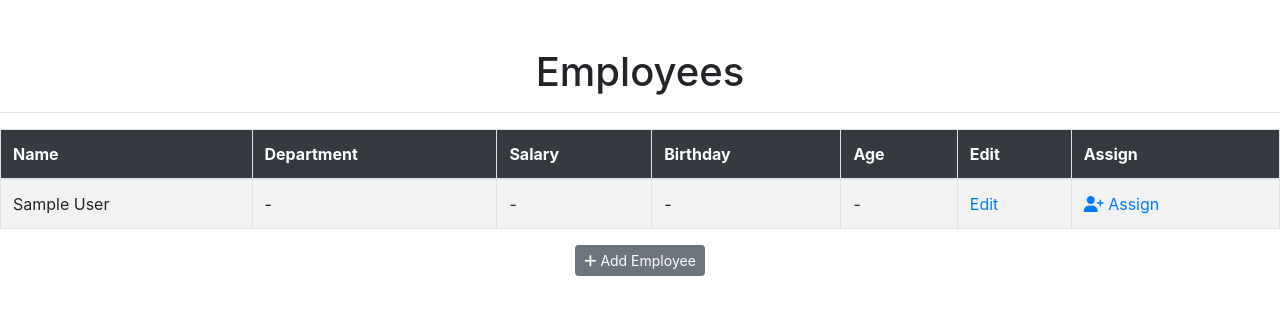
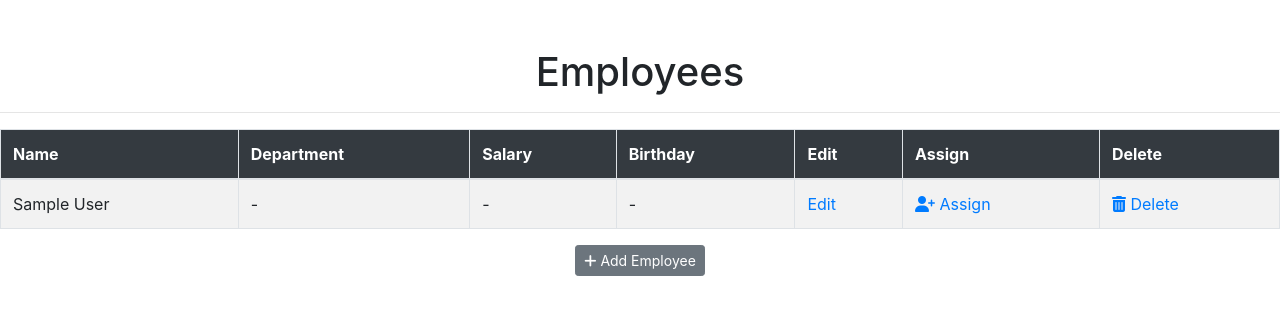
Before and after one commit to Xckannyem/epam-winter-2021-final-project, a Flask app: page /employees in a window 1280 px wide. Shown: the part 56-371 px from the top of the page. Run offline with Flask 2, Linux system fonts and the light colour scheme; the visitor is signed in with stand-in values (Sample User, id 1); data comes from the database, SQL or seed files in the repository; some libraries are stand-ins or nearby versions.

Commit message:
remove age column, add delete

```diff
--- a/department_app/templates/employees/employees.html
+++ b/department_app/templates/employees/employees.html
@@ -18,9 +18,9 @@ Employees
             <th> Department </th>
             <th> Salary </th>
             <th> Birthday </th>
-            <th> Age </th>
             <th> Edit </th>
             <th> Assign </th>
+            <th> Delete </th>
           </tr>
           </thead>
           <tbody>
@@ -49,19 +49,18 @@ Employees
                 {% endif %}
               </td>
               <td>
-                {% if employee.birthday %}
-                  {{ employee.calculate_age(employee.birthday) }} y.o.
-                {% else %}
-                -
-                {% endif %}
-              </td>
-              <td>
                 <a href="{{ url_for('user.edit_employee', id=employee.id) }}">Edit</a>
               </td>
               <td>
                 <a href="{{ url_for('user.assign_employee', id=employee.id) }}">
                   <i class="fa fa-user-plus"></i>
                   Assign
+                </a>
+              </td>
+              <td>
+                <a href="{{ url_for('user.delete_employee', id=employee.id) }}">
+                  <i class="fa fa-trash"></i>
+                  Delete
                 </a>
               </td>
             </tr>
```
